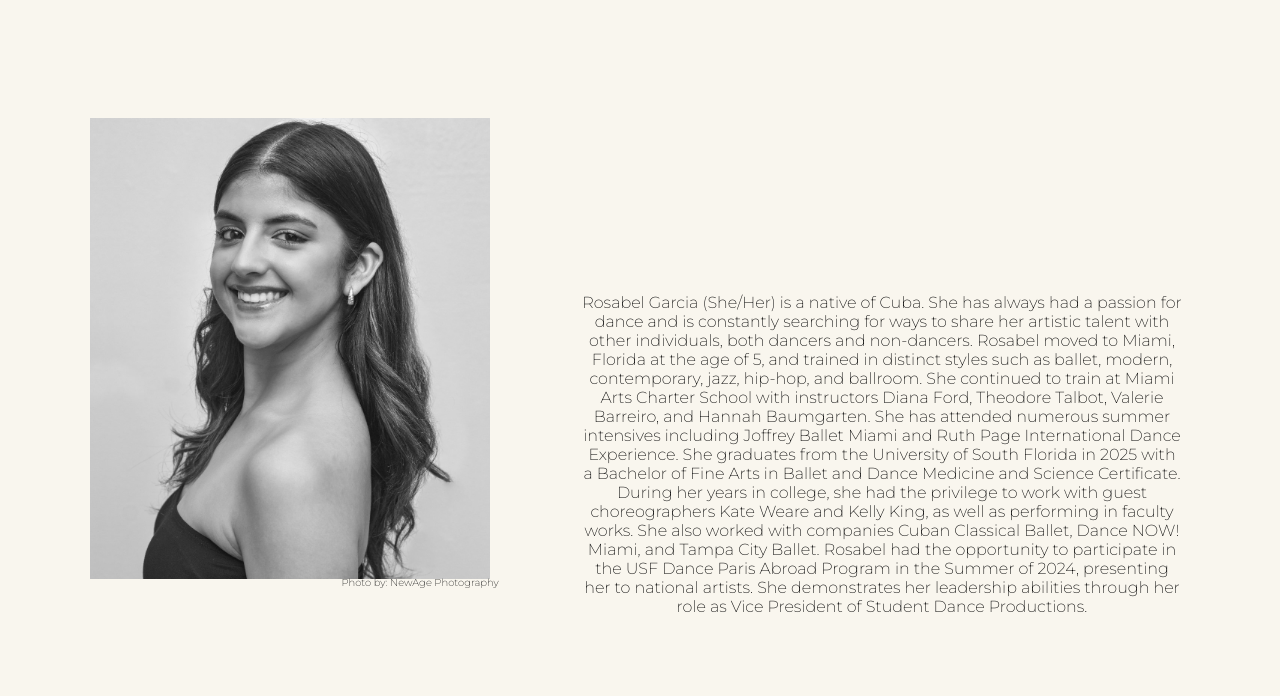
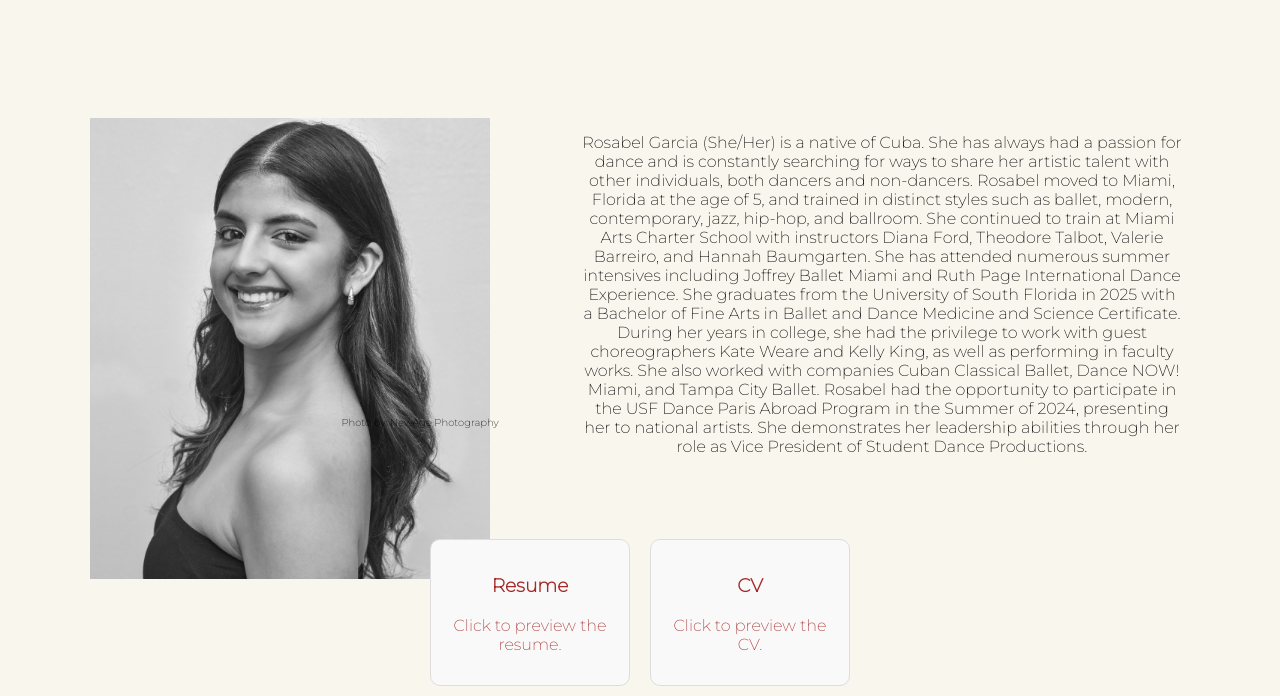
Before and after one commit to rosabelgarcia/website, a plain HTML site: page about.html in a window 1280 px wide. Shown: the part 70-766 px from the top of the page. Drawn offline with Linux system fonts and the light colour scheme; a script that the page names is missing.

Commit message:
Update about.html

```diff
--- a/about.html
+++ b/about.html
@@ -30,7 +30,7 @@
     </nav>
     <main>
         <img src="img/headshot.jpg" style="width:400px;margin-left:-700px;margin-top:70px;">
-        <p id="bio" style="width:600px; margin-left:550px; margin-bottom:0px; margin-top:-290px;">Rosabel Garcia (She/Her) is a native of Cuba. She has always had a passion for dance and is constantly searching for ways to share her artistic talent with other individuals, both dancers and non-dancers. Rosabel moved to Miami, Florida at the age of 5, and trained in distinct styles such as ballet, modern, contemporary, jazz, hip-hop, and ballroom. She continued to train at Miami Arts Charter School with instructors Diana Ford, Theodore Talbot, Valerie Barreiro, and Hannah Baumgarten. She has attended numerous summer intensives including Joffrey Ballet Miami and Ruth Page International Dance Experience.
+        <p id="bio" style="width:600px; margin-left:550px; margin-bottom:0px; margin-top:-450px;">Rosabel Garcia (She/Her) is a native of Cuba. She has always had a passion for dance and is constantly searching for ways to share her artistic talent with other individuals, both dancers and non-dancers. Rosabel moved to Miami, Florida at the age of 5, and trained in distinct styles such as ballet, modern, contemporary, jazz, hip-hop, and ballroom. She continued to train at Miami Arts Charter School with instructors Diana Ford, Theodore Talbot, Valerie Barreiro, and Hannah Baumgarten. She has attended numerous summer intensives including Joffrey Ballet Miami and Ruth Page International Dance Experience.
             She graduates from the University of South Florida in 2025 with a Bachelor of Fine Arts in Ballet and Dance Medicine and Science Certificate. During her years in college, she had the privilege to work with guest choreographers Kate Weare and Kelly King, as well as performing in faculty works. She also worked with companies Cuban Classical Ballet, Dance NOW! Miami, and Tampa City Ballet. Rosabel had the opportunity to participate in the USF Dance Paris Abroad Program in the Summer of 2024, presenting her to national artists. She demonstrates her leadership abilities through her role as Vice President of Student Dance Productions.</p>
         <p style="margin-left:-440px;margin-bottom:100px;margin-top:-40px;font-size:10px;">Photo by: NewAge Photography</p>
 
```
